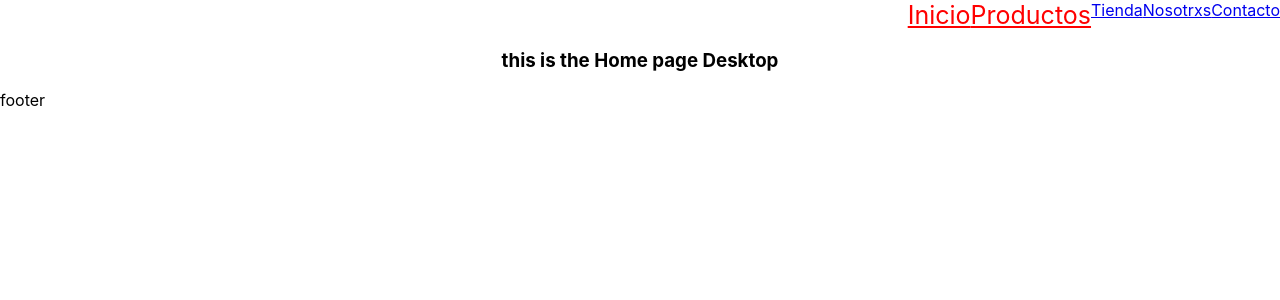
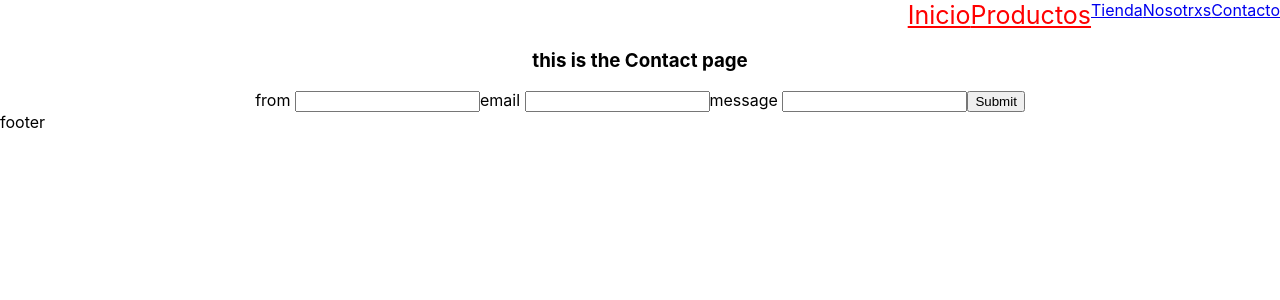
Before and after one commit to Generacionsemilla/generacion-semilla, a React (Create React App) app: page /#/contact in a window 1280 px wide. Shown: the top 300 px of the page. Built offline with nearby package versions, Linux system fonts and the light colour scheme.

Commit message:
contact form added

```diff
--- a/src/App.js
+++ b/src/App.js
@@ -1,5 +1,5 @@
 import './App.css';
-import {BrowserRouter as Router, Route, Switch} from "react-router-dom";
+import {HashRouter as Router, Route, Switch} from "react-router-dom";
 import Home from "./pages/home";
 import Contact from "./pages/contact";
 import i18n from "./translations/i18n";
@@ -22,8 +22,8 @@ function App() {
                   </Switch>
               </div>
               <Footer></Footer>
+          </Router>
 
-      </Router>
   );
 }
 
--- a/src/components/header.js
+++ b/src/components/header.js
@@ -20,7 +20,7 @@ const Header = () => {
         <div className={'header'} style={styles.parent}>
             <Link to="/" style={styles.link}>{t('header.home')}</Link>
             <Link to="/products" style={styles.link}>{t('header.products')}</Link>
-            <a href="https://www.mercadolibre.com.ar" target="_blank">{t('header.store')}</a>
+            <a href="https://www.mercadolibre.com.ar" target="_blank" rel="noreferrer">{t('header.store')}</a>
             <Link to="/about">{t('header.about')}</Link>
             <Link to="/contact">{t('header.contact')}</Link>
         </div>
--- a/src/pages/contact.js
+++ b/src/pages/contact.js
@@ -1,9 +1,33 @@
 import React from 'react';
+import axios from "axios";
+
+const submitForm = (e) => {
+    e.preventDefault();
+
+    const form = {
+        from_name: document.getElementById("from_name").value,
+        from_email: document.getElementById("from_email").value,
+        message: document.getElementById("message").value,
+    };
+
+    axios.post(`https://generacion-semilla-backend.vercel.app/api/contact`, { form })
+        .then(res => {
+            console.log(res);
+            console.log(res.data);
+        });
+
+};
 
 const Contact = () => {
     return (
         <div>
             <h3>this is the Contact page</h3>
+            <form id={"contactForm"} action="https://api.sendgrid.com/v3/mail/send" method="POST" onSubmit={submitForm}>
+                from <input type="text" id="from_name" name="from_from"/>
+                email <input type="text" id="from_email" name="from_email"/>
+                message <input type="textarea" id="message" name="message"/>
+                <button type={"submit"}>Submit</button>
+            </form>
         </div>
     );
 };
```
Also changed, not shown: package.json (+8 -1 lines), 1 other file (tests, documents, lock files or other folders). Lines whose indentation alone changed are shown as unchanged.
